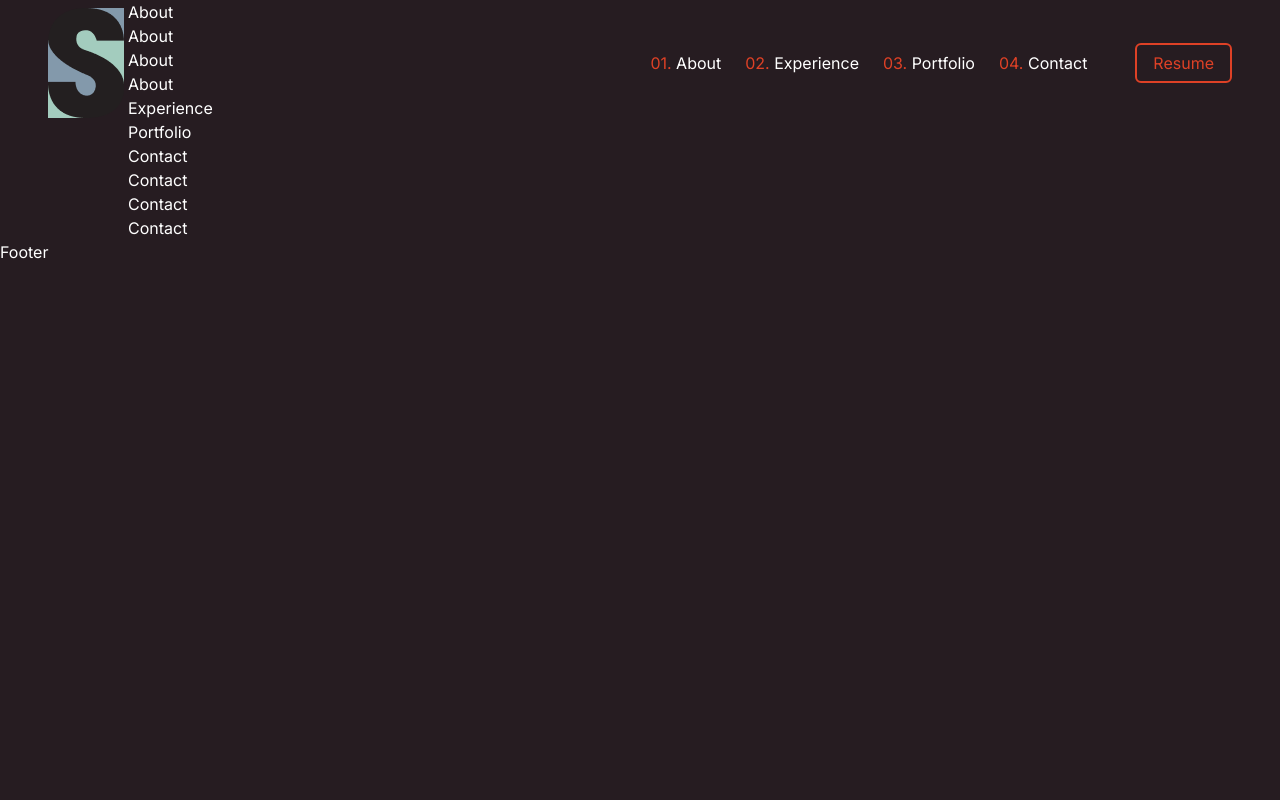
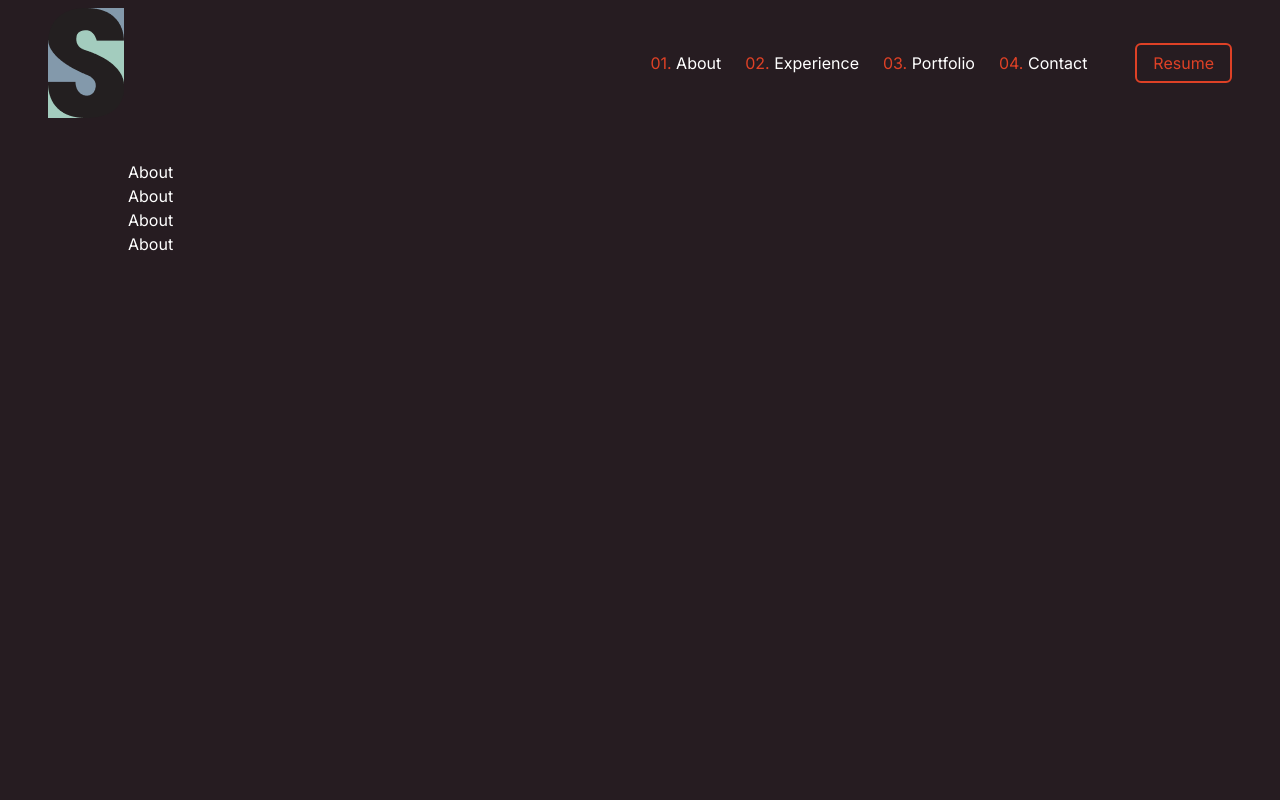
Before and after one commit to Sillen00/Portfolio_CV, a Next.js app: page / in a window 1280 px wide. Shown: the top 800 px of the page. Built offline with nearby package versions, Linux system fonts and the light colour scheme.

Commit message:
header icon fix + about section

```diff
--- a/app/components/Header.tsx
+++ b/app/components/Header.tsx
@@ -1,5 +1,5 @@
 "use client";
-import { AlignJustify } from "lucide-react";
+import { AlignJustify, X } from "lucide-react";
 import Image from "next/image";
 import Link from "next/link";
 import { useState } from "react";
@@ -41,7 +41,7 @@ const Header = () => {
           <div className='absolute top-0 left-0 w-full h-screen bg-primary-color-dark'>
             <div className='flex justify-between items-center px-12 py-2' onClick={() => setIsMenuOpen(prevState => !prevState)}>
               <Image width={30} height={30} alt="Simon Bengtsson 'S' logo." src='/logo.png' style={{ width: "auto", height: "auto" }} />
-              <AlignJustify width={30} />
+              <X width={30} />
             </div>
 
             <ul className={twMerge("flex flex-col items-start pt-12")}>
--- a/app/containers/home-page/About.tsx
+++ b/app/containers/home-page/About.tsx
@@ -1,10 +1,12 @@
 const About = () => {
   return (
     <div className='max-w-screen-lg mx-auto' id='about'>
-      <h2>About</h2>
-      <h2>About</h2>
-      <h2>About</h2>
-      <h2>About</h2>
+      <section className='min-h-screen pt-40'>
+        <h2>About</h2>
+        <h2>About</h2>
+        <h2>About</h2>
+        <h2>About</h2>
+      </section>
     </div>
   );
 };
```
